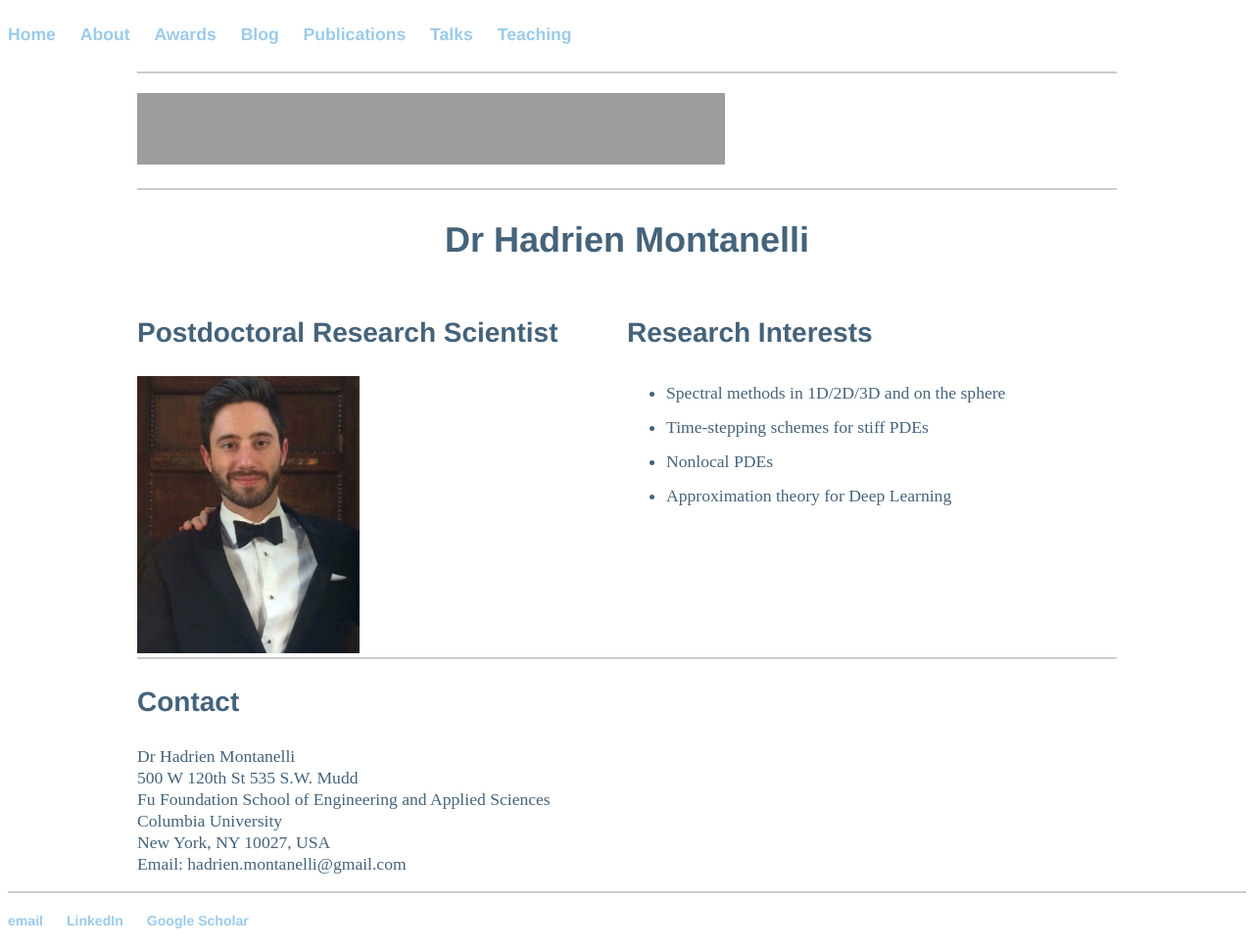
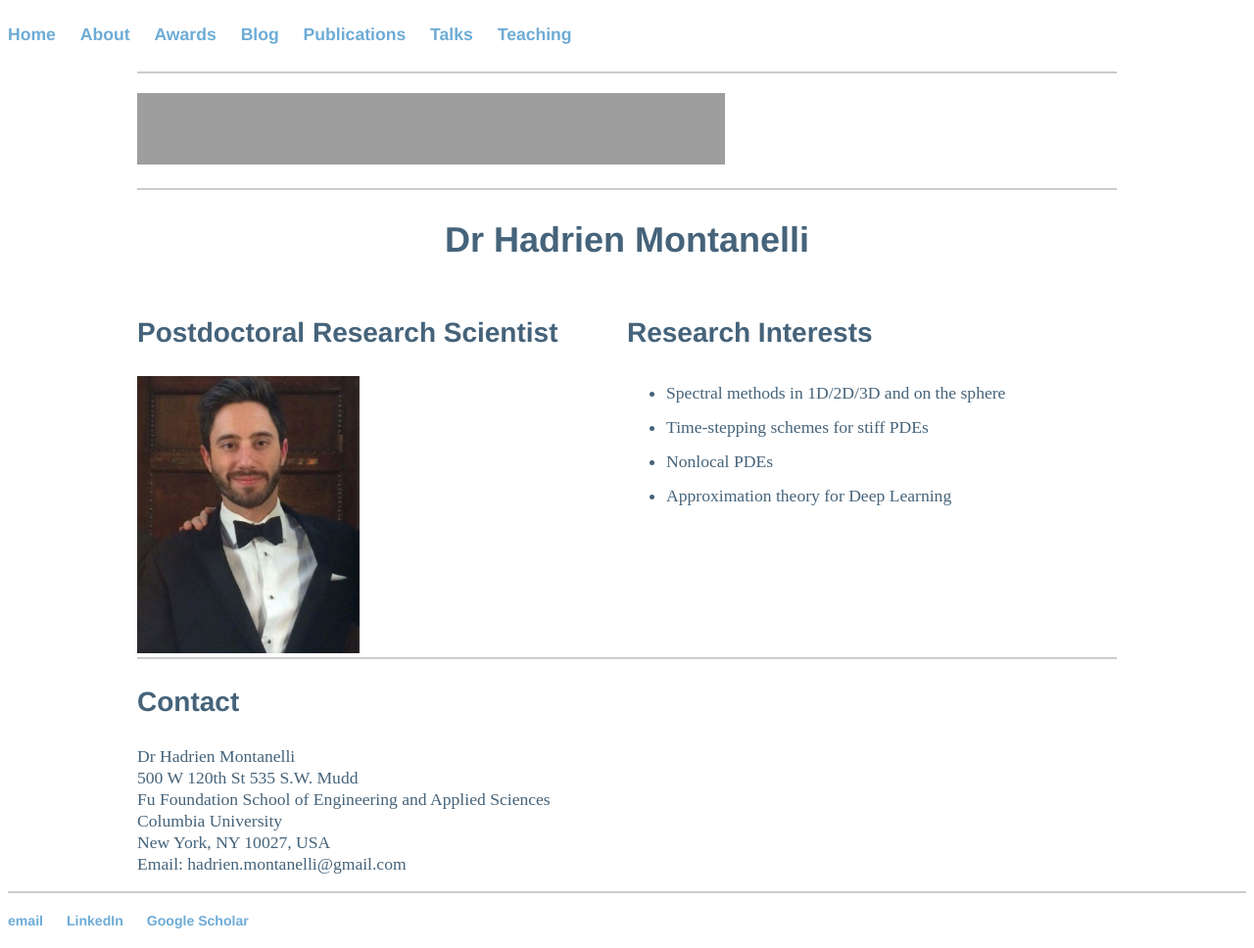
Before and after one commit to Hadrien-Montanelli/Hadrien-Montanelli.github.io, a Jekyll site: the page built from index.html, in a window 1280 px wide. Shown: the whole page at 98% size. Built offline with Jekyll 4.4.1, drawn with Linux system fonts in a browser that asks for light colours; grey boxes are pictures that could not be loaded.

Commit message:
Update main.css

```diff
--- a/css/main.css
+++ b/css/main.css
@@ -19,7 +19,7 @@ nav ul li, footer ul li {
 }
 a {
     text-decoration: none;
-    color: rgb(155, 203, 235);
+    color: rgb(109, 172, 214);
     font-weight: bold;
 }
 a:hover {
```
